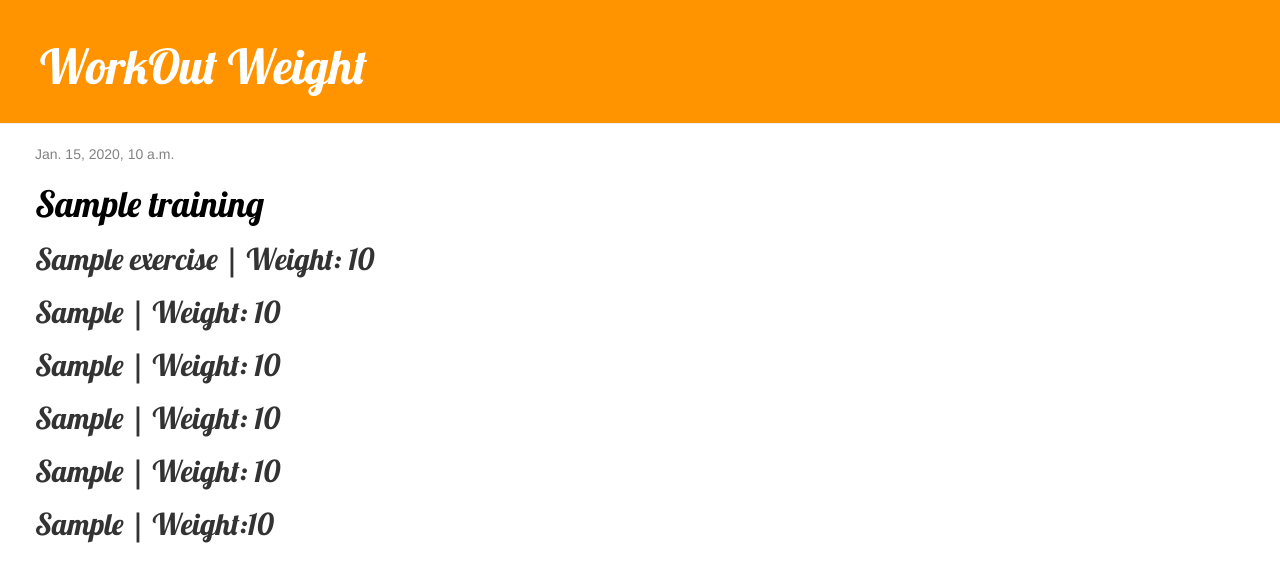
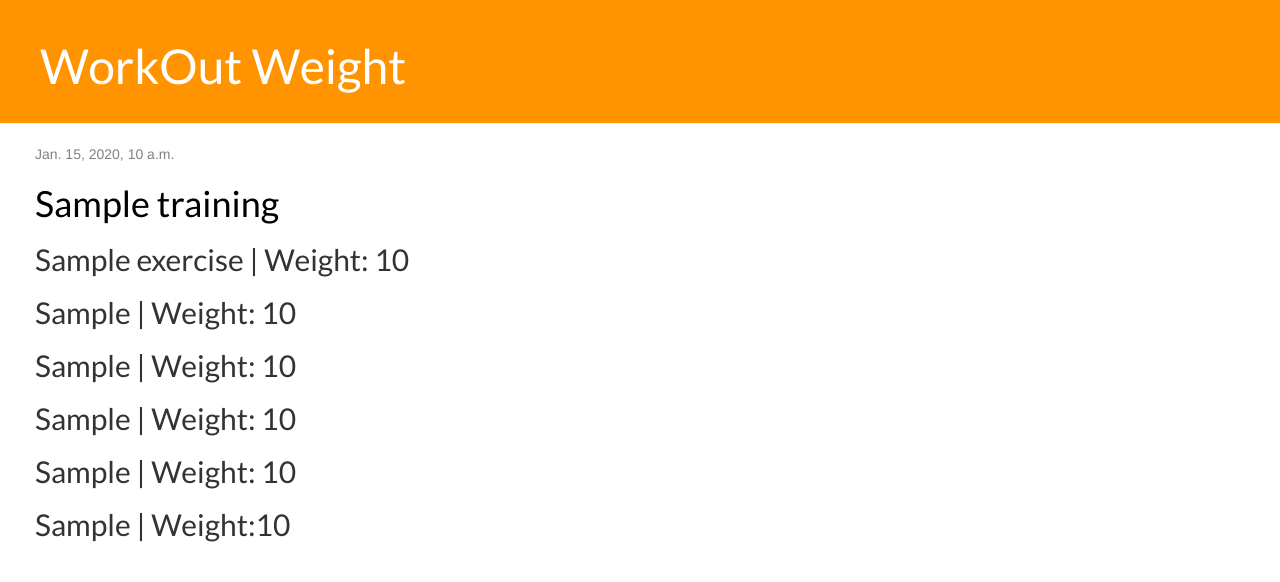
Before and after one commit to piszewc/Gym_Buddy, a Django app: template weight_buddy/templates/weight_buddy/weight_list.html in a window 1280 px wide. Shown: the top 582 px of the page. Run offline with Django 3.2, Linux system fonts and the light colour scheme; the template is opened without the code that fills it: most values are stand-ins (such as "Sample title", 1, 10 or a date in 2020); some libraries are stand-ins or nearby versions.

Commit message:
Font Selected

```diff
--- a/weight_buddy/models.py
+++ b/weight_buddy/models.py
@@ -30,6 +30,7 @@ class Exercises(models.Model):
 		return "%s %s" % (self.excercise_name, self.set_repetitions_number )
 
 class ExercisesSet(models.Model):
+	print("Hello")
 
 
 class Training(models.Model):
--- a/weight_buddy/static/css/weight_buddy.css
+++ b/weight_buddy/static/css/weight_buddy.css
@@ -15,7 +15,7 @@
 }
 
 h1, h2, h3, h4 {
-    font-family: 'Lobster', cursive;
+    font-family: 'Lato', sans-serif;
 }
 
 .date {
--- a/weight_buddy/templates/weight_buddy/base.html
+++ b/weight_buddy/templates/weight_buddy/base.html
@@ -5,7 +5,7 @@
         <link rel="stylesheet" href="//maxcdn.bootstrapcdn.com/bootstrap/3.2.0/css/bootstrap.min.css">
         <link rel="stylesheet" href="//maxcdn.bootstrapcdn.com/bootstrap/3.2.0/css/bootstrap-theme.min.css">
         <link href='//fonts.googleapis.com/css?family=Lobster&subset=latin,latin-ext' rel='stylesheet' type='text/css'>
-        <link href="https://fonts.googleapis.com/css?family=Bungee" rel="stylesheet">
+        <link href="https://fonts.googleapis.com/css?family=Lato|Nunito" rel="stylesheet">
         <link rel="stylesheet" href="{% static 'css/weight_buddy.css' %}">
     </head>
     <body>
```
